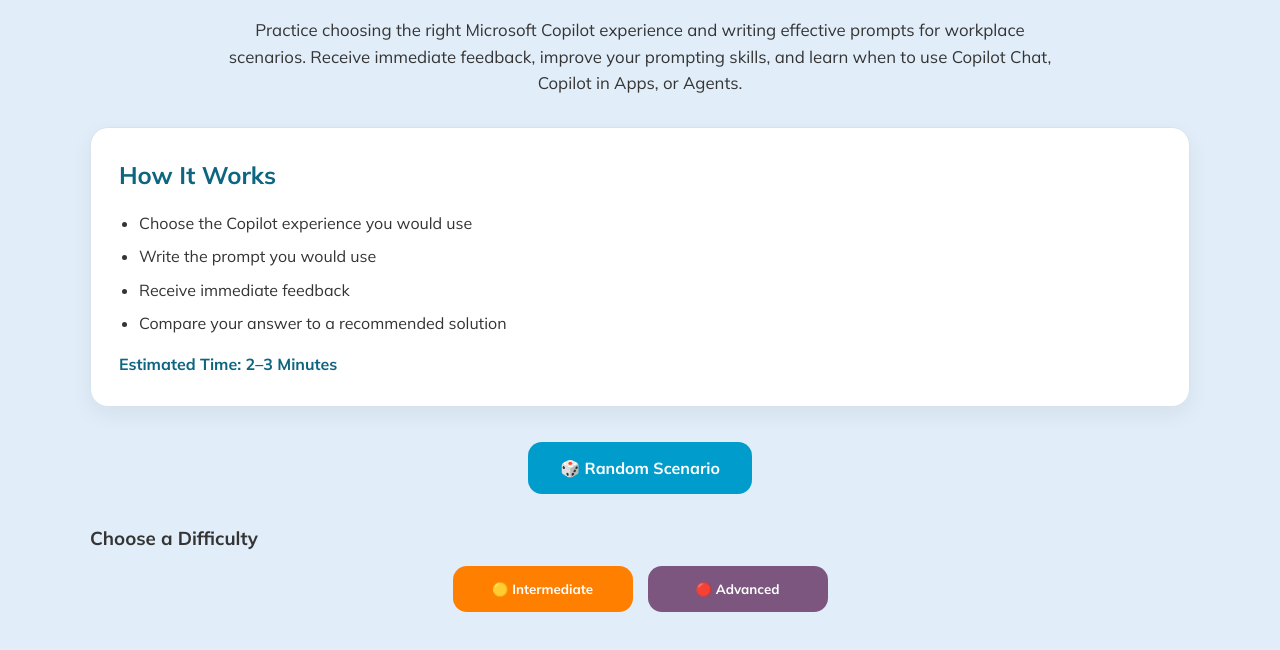
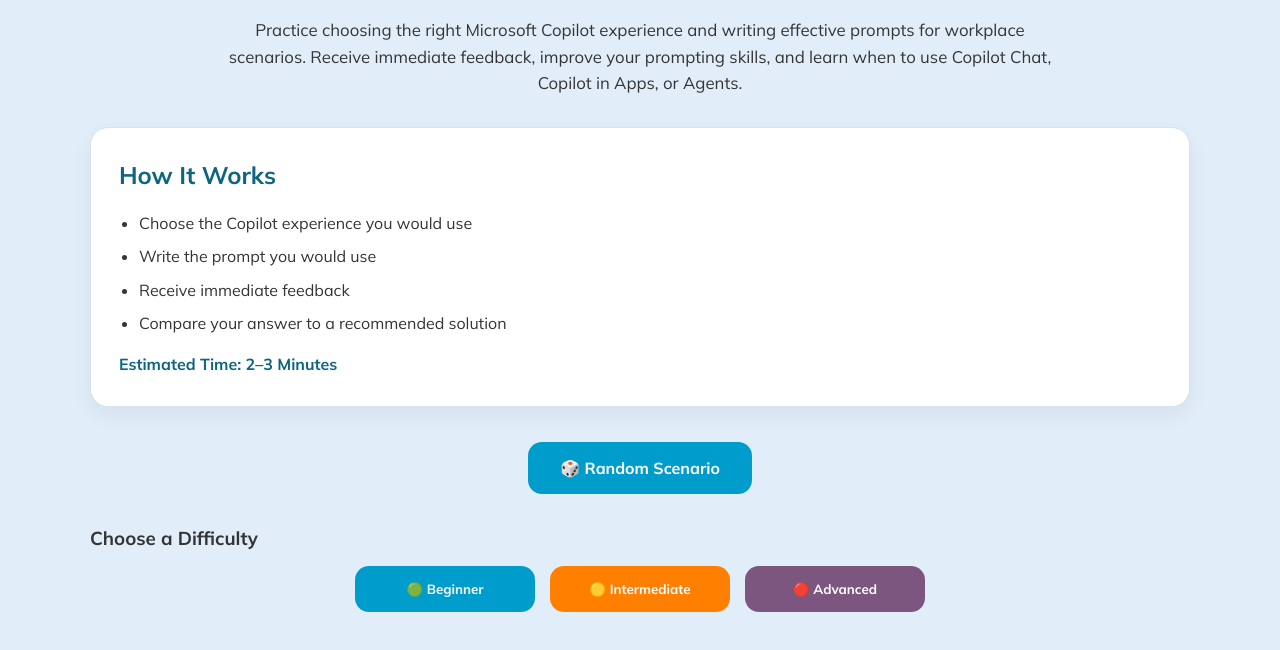
Before and after one commit to drewt2/can-you-solve-it-with-copilot, a plain HTML site: page index.html in a window 1280 px wide. Shown: the part 178-828 px from the top of the page. Drawn offline with Linux system fonts and the light colour scheme.

Commit message:
Update index.html

```diff
--- a/index.html
+++ b/index.html
@@ -64,7 +64,11 @@
 
                 <div class="difficulty-buttons">
 
-                    <button id="beginner-btn" ntermediate-btn" class="difficulty-button intermediate">
+    <button id="beginner-btn" class="difficulty-button beginner">
+        🟢 Beginner
+    </button>
+
+    <button id="intermediate-btn" class="difficulty-button intermediate">
         🟡 Intermediate
     </button>
 
```
Lines whose indentation alone changed are shown as unchanged.
